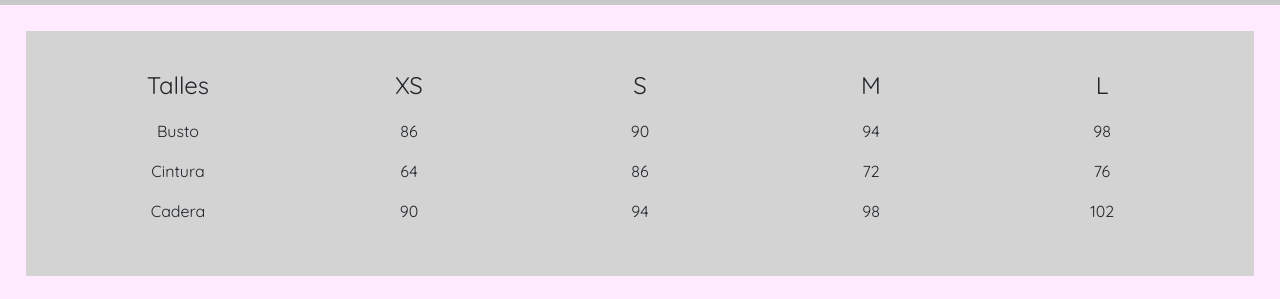
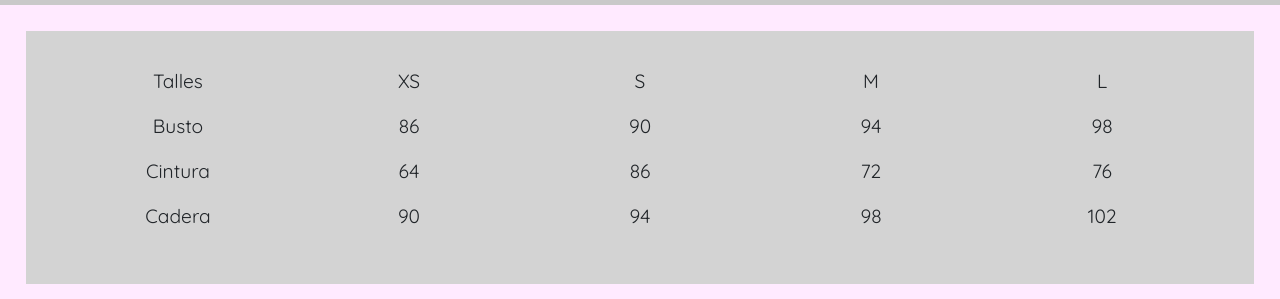
Before and after one commit to TPZdev/Proyecto-final-PAZTobias, a website: page talles/talles.html in a window 1280 px wide. Shown: the part 121-420 px from the top of the page. Drawn offline with nearby package versions, Linux system fonts and the light colour scheme; files that its build step writes are made by us from their sources.

Commit message:
finiquitado parte 2

```diff
--- a/scss/partials/_talle.scss
+++ b/scss/partials/_talle.scss
@@ -1,4 +1,5 @@
 .container-grid {
+  font-size: 120%;
   margin: 2%;
 
   .table-grid {
@@ -6,25 +7,14 @@
     display: grid;
     grid-template-columns: 1fr 1fr 1fr 1fr 1fr;
     padding: 3%;
-    .table-grid1 {
+
+    .table-grid1,
+    .table-grid2,
+    .table-grid3,
+    .table-grid4,
+    .table-grid5,
+    .table-grid6 {
       text-align: center;
-    }
-
-    .table-grid2 {
-      text-align: center;
-    }
-    .table-grid3 {
-      text-align: center;
-    }
-    .table-grid4 {
-      text-align: center;
-    }
-    .table-grid5 {
-      text-align: center;
-    }
-
-    .size-grid {
-      font-size: 150%;
     }
   }
 }
```
